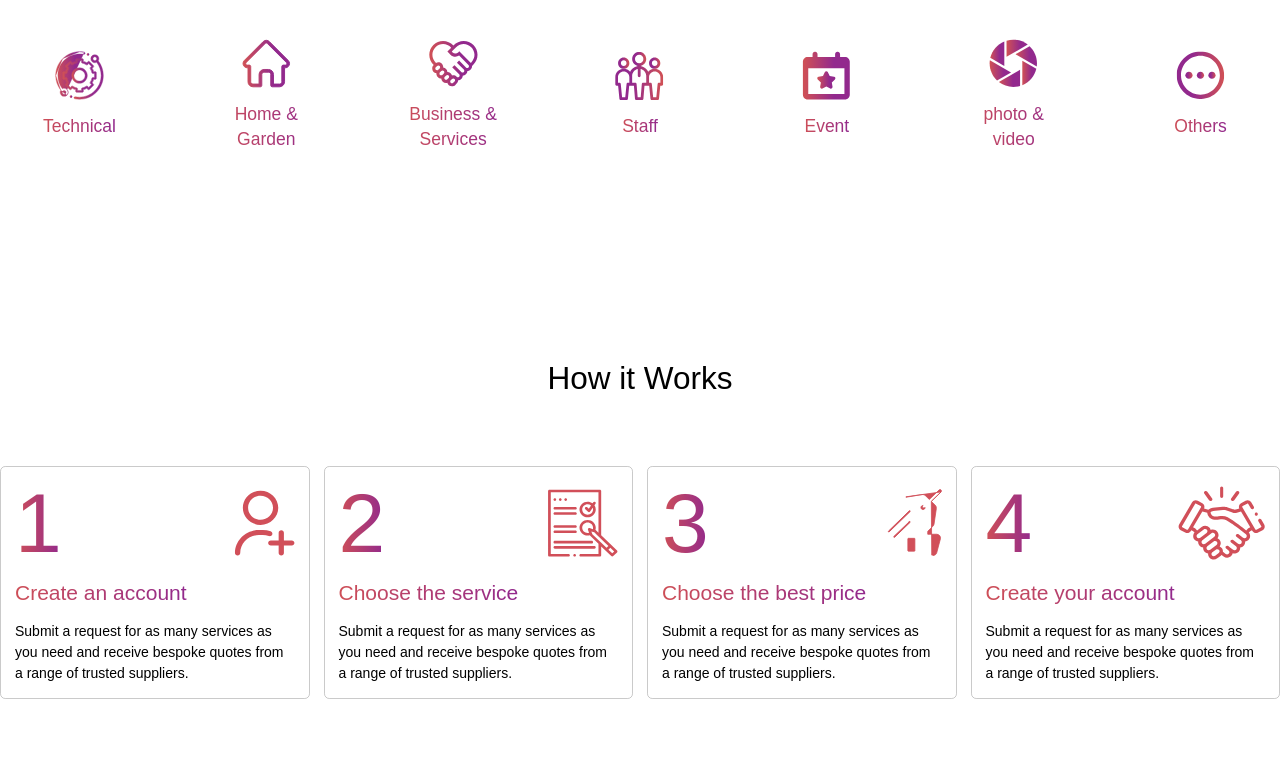
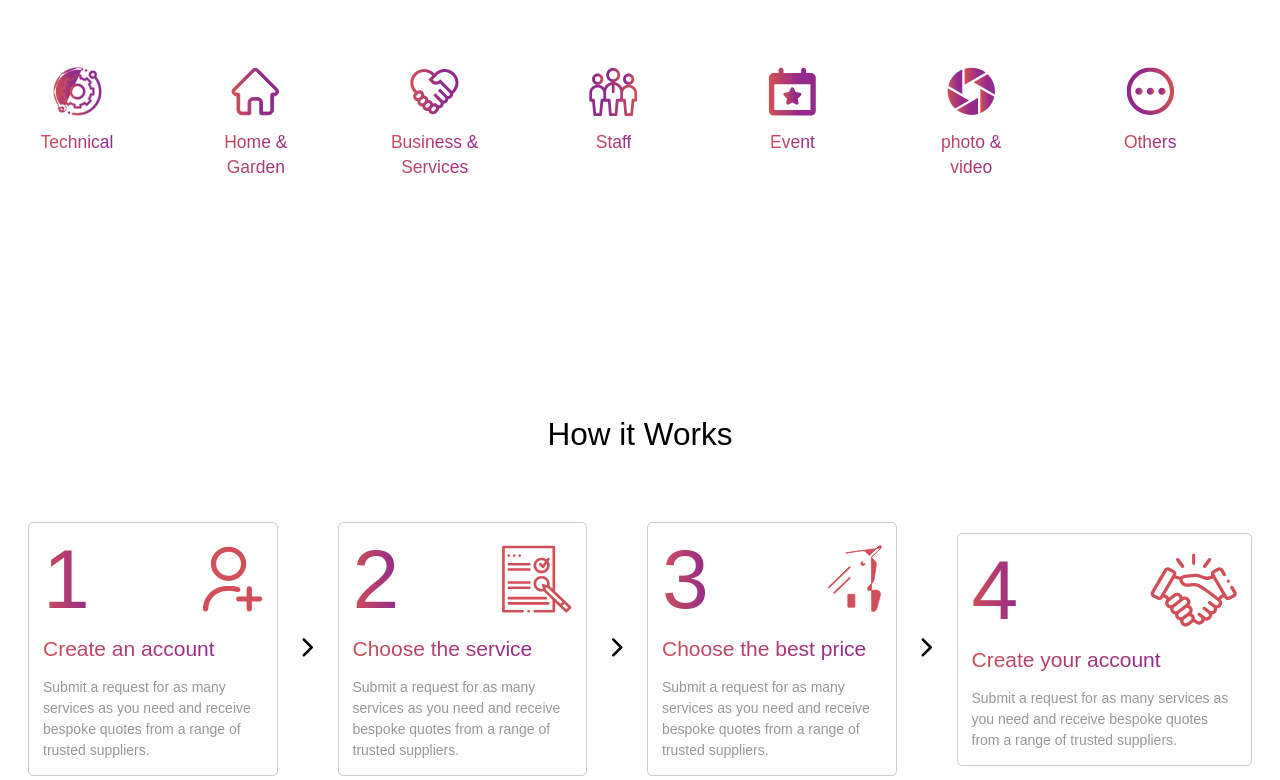
Before and after one commit to snacomds/evento, a website with bundled scripts: page src/index.html in a window 1280 px wide. Shown: the part 1089-1869 px from the top of the page. Built offline with nearby package versions, Linux system fonts and the light colour scheme; a web font is replaced by a local one.

Commit message:
style:changes

```diff
--- a/src/assets/fonts/fonts.css
+++ /dev/null
@@ -1,33 +0,0 @@
-/* #### Generated By: http://font.download #### */
-
-
-    @font-face {
-    font-family: "Arial Rounded MT";
-    font-style: normal;
-    font-weight: normal;
-    src: local('Arial Rounded MT Regular'), url('ARIALROUNDEDMT.woff') format('woff');
-    }
-
-
-    @font-face {
-    font-family: "Arial Rounded MT";
-    font-style: normal;
-    font-weight: bold;
-    src: local('Arial Rounded MT Bold Regular'), url('ARLRDBD.woff') format('woff');
-    }
-
-
-    @font-face {
-    font-family: "Arial Rounded MT";
-    font-style: normal;
-    font-weight: light;
-    src: local('Arial Rounded MT Light'), url('ARIALROUNDEDMTLIGHT.woff') format('woff');
-    }
-
-
-    @font-face {
-    font-family: "Arial Rounded MT";
-    font-style: normal;
-    font-weight: black;
-    src: local('Arial Rounded MT ExtraBold'), url('ARIALROUNDEDMTEXTRABOLD.woff') format('woff');
-    }
--- a/src/assets/input.css
+++ b/src/assets/input.css
@@ -1,10 +1,6 @@
 @tailwind base;
 @tailwind components;
 @tailwind utilities;
-
-/* @import "./fonts/fonts.css"; */
-
-
 
 
 html {
--- a/src/index.html
+++ b/src/index.html
@@ -37,7 +37,7 @@
 <body>
     <!-- Navbar -->
     <nav class="sticky w-full top-0 z-50 bg-white border-b boreder-solid boreder-[#817e95] h-[5.5rem] max-sm:h-[3rem]">
-        <div class="container mx-auto relative h-full flex justify-between items-center z-10 max-sm:px-4">
+        <div class="container mx-auto px-8 relative h-full flex justify-between items-center z-10 ">
             <div class="flex gap-4 items-center">
                 <div class="h-[2rem] max-sm:h-[1.5rem]">
                     <img class="h-full" width="auto" src="./assets/logo/logo.svg" alt="evento">
@@ -87,12 +87,10 @@
             </div>
 
             <div class="flex items-center gap-4">
-                <button
-                type="button"
+                <button type="button"
                     class="pointer-events-auto cursor-pointer font-mtb font-semibold hover:text-[#92298D] max-sm:text-xs">Login</button>
 
-                <button
-                type="button"
+                <button type="button"
                     class="pointer-events-auto cursor-pointer rounded-md bg-gradient-to-r from-[#CE4F57]  to-[#92298D] inline-block px-8 py-2 font-mtb   text-white hover:bg-gradient-to-r hover:from-[#ad4048]  hover:to-[#751e71] hover:inline-block max-sm:text-xs max-sm:py-[0.3rem] max-sm:px-4 max-sm:rounded-full">Join
                     us</button>
 
@@ -117,7 +115,8 @@
                     out of Evantto
                 </h1>
 
-                <p class="mt-16 opacity-80 text-3xl text-center text-white shadow-md max-sm:text-2xl">Beyond your expectations </p>
+                <p class="mt-16 opacity-80 text-3xl text-center text-white shadow-md max-sm:text-2xl">Beyond your
+                    expectations </p>
 
                 <div class="w-[36rem]  mt-8 max-sm:w-full max-sm:px-6">
                     <div class="relative rounded-xl shadow-sm">
@@ -187,17 +186,18 @@
         {title:'Event',icon:'./assets/categories/event.svg'},
         {title:'photo & video',icon:'./assets/categories/photo-video.svg'},
         {title:'Others',icon:'./assets/categories/others.svg'},
-        ]}" class="py-[6rem] container mx-auto flex flex-col justify-center items-center gap-8">
+        ]}" class="py-32 container mx-auto px-8 flex flex-col justify-center items-center gap-8">
 
         <h3 class="text-4xl font-mtb max-sm:text-3xl">Categories</h3>
-        <div class="grid grid-cols-7 justify-center place-items-center gap-8 w-full py-12 max-sm:grid-cols-2 max-sm:w-4/6 ">
+        <div
+            class="grid grid-cols-7 justify-center gap-8 w-full py-12 max-sm:grid-cols-2 max-sm:w-4/6 max-sm:place-items-center">
             <template x-for="category in categories">
                 <div class="flex flex-col items-center justify-start gap-4 w-[7rem] ">
                     <img class="w-14 h-14" :src="category.icon" :alt="category.title">
                     <span
                         class="bg-gradient-to-r from-[#CE4F57]  to-[#92298D] inline-block text-transparent bg-clip-text">
 
-                        <p class="text-center text-xl" x-text="category.title"></p>
+                        <p class="text-center text-xl font-mtb" x-text="category.title"></p>
                     </span>
                 </div>
             </template>
@@ -214,19 +214,20 @@
             {id:3,title:'Choose the best price',description:'Submit a request for as many services as you need and receive bespoke quotes from a range of trusted suppliers.',icon:'./assets/how-it-works/price.svg'},
             {id:4,title:'Create your account',description:'Submit a request for as many services as you need and receive bespoke quotes from a range of trusted suppliers.',icon:'./assets/how-it-works/account.svg'}
 
-            ]}" class="py-[6rem] container mx-auto flex flex-col justify-center items-center gap-8">
+            ]}" class="py-[6rem] container mx-auto px-8 flex flex-col justify-center items-center gap-8">
 
-        <h3 class="text-4xl">How it Works</h3>
-        <div class="flex w-full gap-4 justify-between py-12">
+        <h3 class="text-4xl font-mtb max-sm:text-3xl">How it Works</h3>
+        <div class="grid grid-cols-4 w-full gap-4 justify-between py-12 max-lg:grid-cols-1">
             <template x-for="step in steps">
+                <div class="flex items-center justify-center gap-4 max-lg:flex-col">
                     <div
                         class="flex flex-col items-center justify-start p-4 gap-4 w-full border border-[#97979781] rounded-md">
                         <div class="flex items-center justify-between w-full">
                             <span
                                 class="bg-gradient-to-r from-[#CE4F57]  to-[#92298D] inline-block text-transparent bg-clip-text">
-                            <p x-text="step.id" class="text-center text-8xl"></p>
+                                <p x-text="step.id" class="text-center text-8xl font-mtb"></p>
                             </span>
-                        <span class="">
+                            <span>
                                 <img :src="step.icon" :alt="step.title">
                             </span>
                         </div>
@@ -234,9 +235,15 @@
                             <span
                                 class="bg-gradient-to-r from-[#CE4F57]  to-[#92298D] inline-block text-transparent bg-clip-text">
 
-                            <h5 class="text-2xl" x-text="step.title"></h5>
+                                <h5 class="text-2xl font-mtb" x-text="step.title"></h5>
                             </span>
-                        <p x-text="step.description"></p>
+                            <p x-text="step.description" class="text-[#979797]"></p>
+                        </div>
+                    </div>
+
+                    <div x-show="step.id !== 4">
+                        <i class="ti ti-chevron-right text-4xl max-lg:hidden"></i>
+                        <i class="ti ti-chevron-down text-4xl lg:hidden"></i>
                     </div>
                 </div>
             </template>
@@ -256,7 +263,7 @@
         class="bg-[#EDEDEF] py-12">
         <h3 class="text-4xl text-center">Our Partners</h3>
 
-        <div class="container mx-auto flex w-full gap-4 justify-between py-12">
+        <div class="container mx-auto px-8 flex w-full gap-4 justify-between py-12">
             <template x-for="partner in partners ">
                 <div class="rounded-md overflow-hidden border">
                     <img :src="partner" alt="partner">
@@ -270,7 +277,7 @@
 
     <!-- Customer opinions -->
 
-    <section class="container mx-auto py-16" x-data="{ opinions : [
+    <section class="container mx-auto px-8 py-16" x-data="{ opinions : [
         { user:'Hussam saleh', career :'Co-founder', opinion:'When applied to building block a website or similar work product, a Visual Guide can be an intermediate step toward the end goal of a complete website. By creating a visual guide along the way, the designer or developer can get input from the other people involved in the website such as the customer, their manager, and other members of the team.',photo:'./assets/customers/1.png' },
         { user:'mohmmed ali', career :'Design director', opinion:'When applied to building block a website or similar work product, a Visual Guide can be an intermediate step toward the end goal of a complete website. By creating a visual guide along the way, the designer or developer can get input from the other people involved in the website such as the customer, their manager, and other members of the team.',photo:'./assets/customers/2.png' },
         { user:'ahmed moha', career :'web designer', opinion:'When applied to building block a website or similar work product, a Visual Guide can be an intermediate step toward the end goal of a complete website. By creating a visual guide along the way, the designer or developer can get input from the other people involved in the website such as the customer, their manager, and other members of the team.',photo:'./assets/customers/3.png' }
@@ -320,7 +327,7 @@
 
     <!-- Latest blog posts -->
 
-    <section class="container mx-auto py-12" x-data="{ posts : [
+    <section class="container mx-auto px-8 py-12" x-data="{ posts : [
         {title:'secret behind being creative without any strategy', date:'12 jul, 2024', category:'Design', image:'./assets/blog/1.png'},
         {title:'The simpliest form of design Gives minimalism look', date:'12 jul, 2024', category:'Design', image:'./assets/blog/2.png'},
         {title:'Being creative while inventing ideas is quick startup', date:'12 jul, 2025', category:'Business', image:'./assets/blog/3.png'},
@@ -371,7 +378,7 @@
     <!-- CTA -->
     <section class=" bg-[#EDEDEF] py-12">
 
-        <div class="container mx-auto grid grid-cols-2 gap-8">
+        <div class="container mx-auto px-8 grid grid-cols-2 gap-8">
             <h3 class="text-4xl text-start">Sign Up for our <br /> newsletter and never <br /> miss any offers</h3>
             <div class="flex flex-col gap-4 items-center justify-center ms-auto w-2/3">
                 <div class="w-full h-fit">
@@ -395,7 +402,7 @@
     <!-- CTA End-->
 
     <!-- Footer-->
-    <footer class="container mx-auto relative py-44">
+    <footer class="container mx-auto relativ px-8 py-44">
         <div class="flex justify-between items-start">
             <div class="flex flex-col gap-4">
                 <div class="h-[3rem]">
--- a/tailwind.config.js
+++ b/tailwind.config.js
@@ -9,6 +9,7 @@ module.exports = {
 
       }
     },
+
   },
   plugins: [],
 }
```
Also changed, not shown: src/assets/fonts/ARIALROUNDEDMT.woff (deleted), src/assets/fonts/ARIALROUNDEDMTEXTRABOLD.woff (deleted), src/assets/fonts/ARIALROUNDEDMTLIGHT.woff (deleted), src/assets/output.css. Lines whose indentation alone changed are shown as unchanged.
